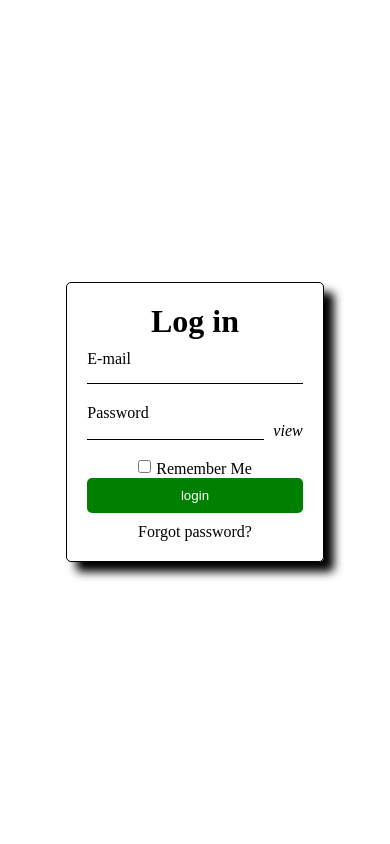
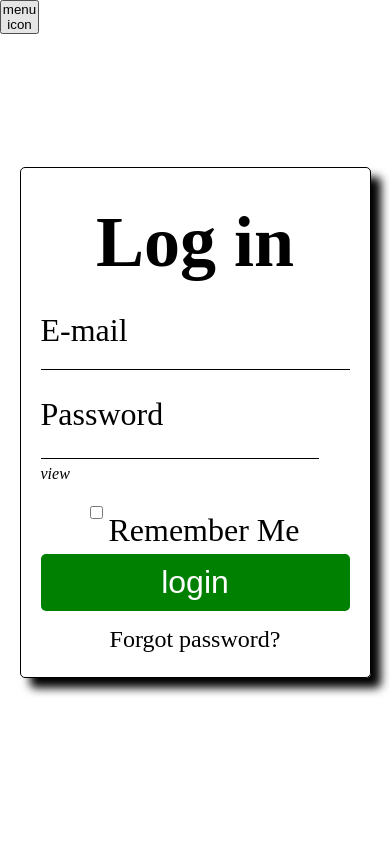
Before and after one commit to PiyumalT/Online_Shop, a PHP site: page /login in a window 390 px wide. Run offline with PHP 8.4, Linux system fonts and the light colour scheme; style sheets or scripts are compiled from the project's sources.

Commit message:
add nav section with responsive effect. modify login page to response.

```diff
--- /dev/null
+++ b/code_segments/footer.html
@@ -0,0 +1,6 @@
+<footer>
+  <section class="contact-links footer-section"></section>
+  <section class="more-details footer-section"></section>
+  <section class="about-company footer-section"></section>
+  <section class="rest footer-section"></section>
+</footer>
--- a/code_segments/header.php
+++ b/code_segments/header.php
@@ -1 +1,29 @@
 <?php
+
+function create_header(): void
+{
+    session_start();
+    $user_data = "something";
+    $logged_in = false;
+    if ( isset($_SESSION[$user_data]) ) {
+        $logged_in = true;
+    // User is logged in
+    }
+//    else {
+//    // No one is logged in (guest)
+//    }
+?>
+    <button class="menu-icon" aria-expanded="false">menu icon</button>
+    <nav>
+        <div class="logo">LOGO</div>
+        <div class="search_box">
+            <label for="search_bar"></label>
+            <input type="text" name="search_bar" id="search_bar">
+            <i class="search-icon">S</i>
+        </div>
+        <div class="cart">cart</div>
+        <div class="account">account</div>
+    </nav>
+<?php
+}
+?>
--- a/css/login.css
+++ b/css/login.css
@@ -60,4 +60,28 @@ body form input {
   margin-right: 5px;
 }
 
+@media (max-width: 500px) {
+  form {
+    width: 90vw;
+  }
+  form h1 {
+    font-size: 4.5rem;
+  }
+  form label {
+    font-size: 2rem;
+  }
+  form a {
+    font-size: 1.5rem;
+  }
+  form input[type=checkbox] {
+    padding: 500px;
+  }
+  form button[type=submit] {
+    font-size: 2rem;
+  }
+  form .password-field input {
+    width: 90%;
+  }
+}
+
 /*# sourceMappingURL=login.css.map */
--- a/css/login.scss
+++ b/css/login.scss
@@ -63,3 +63,29 @@ body {
     }
   }
 }
+
+@media (max-width: 500px) {
+  form {
+    width: 90vw;
+    h1 {
+      font-size: 4.5rem;
+    }
+    label {
+      font-size: 2rem;
+    }
+    a {
+      font-size: 1.5rem;
+    }
+    input[type="checkbox"] {
+      padding: 500px;
+    }
+    button[type="submit"] {
+    font-size: 2rem;
+  }
+    .password-field {
+      input {
+        width: 90%;
+      }
+    }
+  }
+}
--- /dev/null
+++ b/css/nav_bar.scss
@@ -0,0 +1,68 @@
+.menu-icon {
+  position: absolute;
+  top: 0;
+  left: 0;
+  cursor: none;
+  display: none;
+  width: 10vw;
+}
+nav {
+  display: flex;
+  align-items: center;
+  justify-content: space-between;
+  width: 100%;
+  padding: 0 25px;
+  * {
+    display: inline-block;
+    flex-grow: 1;
+    text-align: center;
+  }
+  .search_box {
+
+    position: relative;
+    #search_bar {
+      border: 1px grey solid;
+      padding: 5px 20px;
+      border-radius: 5px;
+      width: 100%;
+    }
+    #search_bar:focus {
+      border: none;
+      border-radius: 0;
+      border-bottom:1px lightsteelblue solid;
+    }
+    .search-icon {
+      position: absolute;
+      top: 50%;
+      transform: translateY(-50%);
+      right: 5%;
+      color: lightgrey;
+    }
+  }
+}
+
+@media (max-width: 500px) {
+  .menu-icon {
+    cursor: pointer;
+    display: inline-block;
+    z-index: 30;
+  }
+  nav {
+    position: absolute;
+    top: 5%;
+    left: 0;
+    flex-direction: column;
+    transition: all 0.5s ease;
+    transform: translateX(-100%);
+    * {
+      width: 100%;
+      text-align: start;
+      font-size: 2rem;
+    }
+    .search_box {
+      .search-icon {
+        left: 90%;
+      }
+    }
+  }
+}
--- a/css/reset.css
+++ b/css/reset.css
@@ -1,12 +1,33 @@
+*, *::before, *::after {
+  box-sizing: border-box;
+}
 * {
   margin: 0;
   padding: 0;
-  box-sizing: border-box;
+  /*font: inherit;*/
+}
+ol[role="list"], ul[role="list"] {
+  list-style: none;
+}
+/*set core root default*/
+html:focus-within {
+  scroll-behavior: smooth;
+}
+html, body {
+  height: 100%;
+}
+body {
+  text-rendering: optimizeSpeed;
+  line-height: 1.5;
 }
 a {
   text-decoration: none;
   color: black;
   cursor: pointer;
+}
+/*no class element get */
+a:not([class]) {
+  text-decoration-skip-ink: auto;
 }
 :empty:not(img, picture, svg, input, button, hr){
   display: none;
@@ -15,3 +36,19 @@ input, input:active, input:focus, input:target {
   outline: none;
   border: none;
 }
+img, picture, svg {
+  min-width: 100%;
+  display: block;
+}
+/*remove all animations, transitions*/
+@media (prefers-reduced-motion: reduce) {
+  html:focus-within {
+    scroll-behavior: auto;
+  }
+  *, *::before, *::after {
+    animation-duration: 0.01ms !important;
+    animation-iteration-count: 1 !important;
+    transition-duration: 0.01ms !important;
+    scroll-behavior: auto !important;
+  }
+}
--- a/js/script.js
+++ b/js/script.js
@@ -85,3 +85,17 @@ function validatePassword() {
 }
 
 passwordField.addEventListener("input", validatePassword);
+
+// nav bar toggle
+const menuIcon = document.querySelector(".menu-icon");
+const navElement = document.querySelector("nav");
+menuIcon.addEventListener("click", ()=>{
+    if (menuIcon.ariaExpanded === "false") {
+        menuIcon.ariaExpanded = "true";
+        navElement.style.transform = "translateX(0%)";
+    } else {
+        menuIcon.ariaExpanded = "false";
+        navElement.style.transform = "translateX(-100%)";
+    }
+
+});
--- a/login.php
+++ b/login.php
@@ -1,4 +1,5 @@
 <?php
+require_once("code_segments/header.php");
 if (isset($_POST) and count($_POST) > 0) {
     include "connect.php";
     $table = "users";
@@ -27,9 +28,11 @@ if (isset($_POST) and count($_POST) > 0) {
     <meta http-equiv="X-UA-Compatible" content="ie=edge">
     <title>Log In</title>
     <link rel="stylesheet" href="css/reset.css">
+    <link rel="stylesheet" href="css/nav_bar.css">
     <link rel="stylesheet" href="css/login.css">
 </head>
 <body>
+<?php create_header();?>
 <form class="login-form" method="post">
     <h1>Log in</h1>
     <?php if (isset($wrong_credentials) and $wrong_credentials) {
```
Also changed, not shown: css/footer.scss (added), 1 other file.
